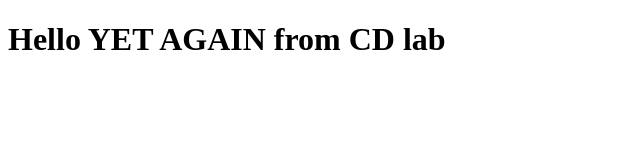
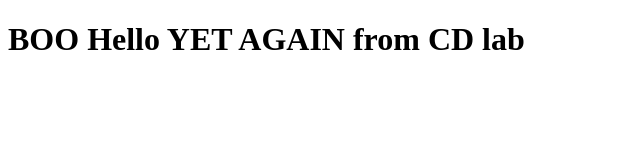
Before and after one commit to pearse1104/lab10, a plain HTML site: page index.html in a window 1280 px wide. Shown: the whole page, without its empty margins (0-640 px from the left). Drawn offline with Linux system fonts and the light colour scheme.

Commit message:
edit both test

```diff
--- a/index.html
+++ b/index.html
@@ -5,6 +5,6 @@
     <title>GitHub CI/CD Lab</title>
 </head>
 <body>
-    <h1>Hello YET AGAIN from CD lab</h1>
+    <h1>BOO Hello YET AGAIN from CD lab</h1>
 </body>
 </html>
```
Also changed, not shown: 1 other file.
